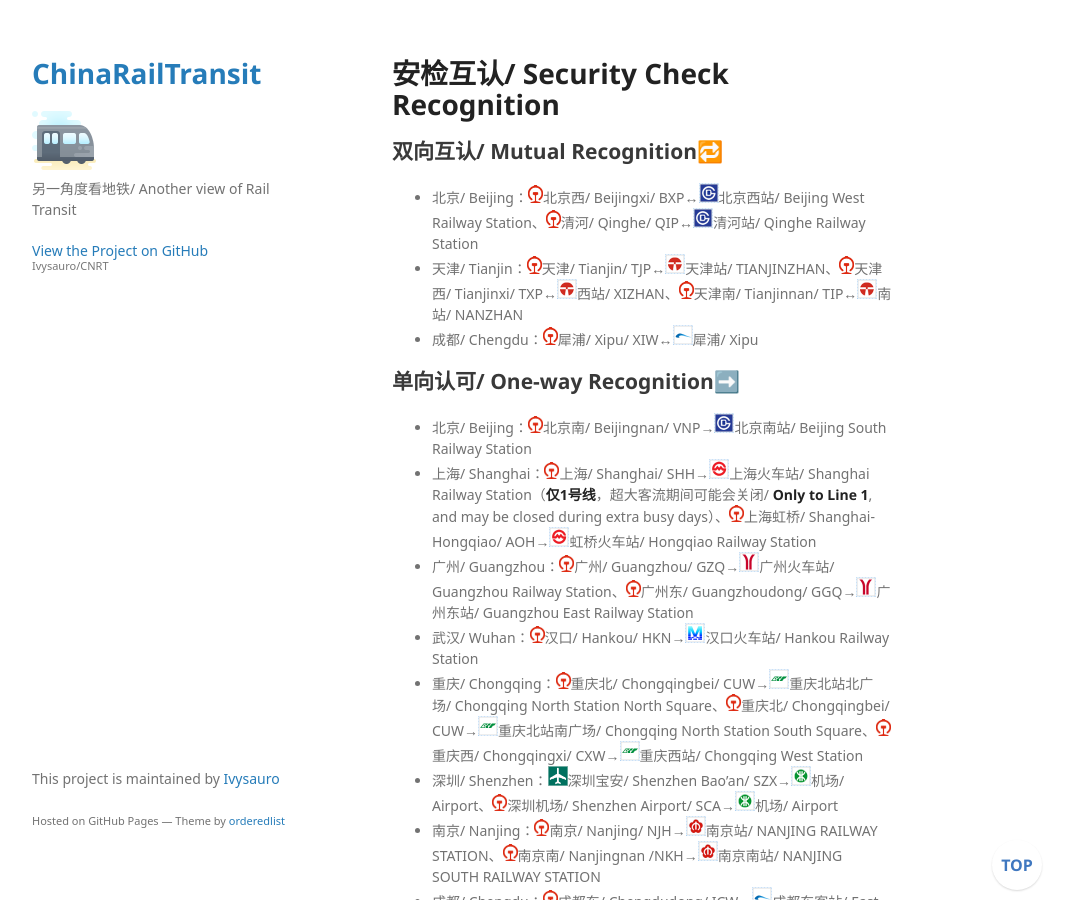
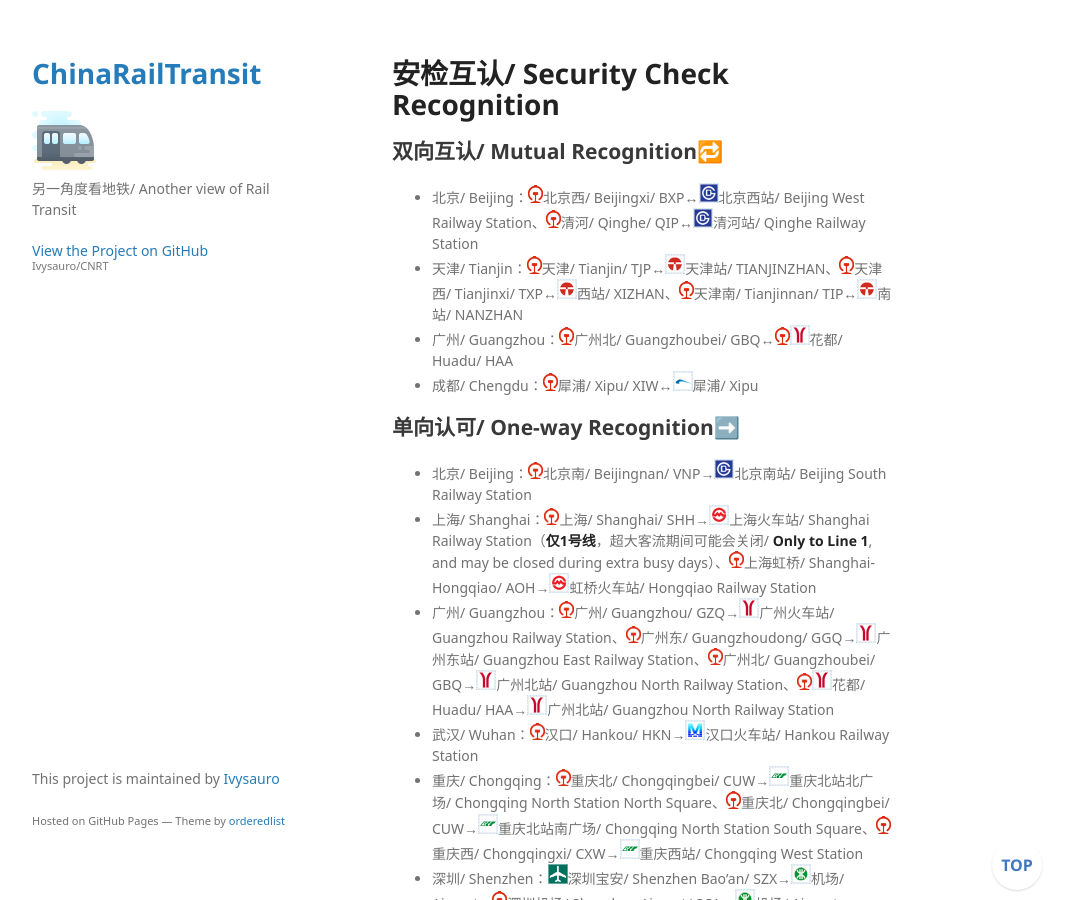
Before and after one commit to Ivysauro/CNRT, a Jekyll site: the page built from data/SecuCk.md, in a window 1280 px wide and 900 px high. Shown: the whole window, without its empty margins (178-1249 px from the left). Built offline with Jekyll 4.4.1, drawn with Linux system fonts in a browser that asks for light colours; some web fonts are replaced; our own code applies the rules of GitHub Pages for plain Markdown files; a script that is not in the unit is left out.

Commit message:
🍊更新广州数据

```diff
--- a/data/SecuCk.md
+++ b/data/SecuCk.md
@@ -4,13 +4,14 @@
 
 - 北京/ Beijing：<img src="https://raw.githubusercontent.com/Ivysauro/CNRT/master/images/CR.png" width="15" hegiht="15" alt="China Railway"/>北京西/ Beijingxi/ BXP↔<img src="https://raw.githubusercontent.com/Ivysauro/CNRT/master/images/city/bj.gif" width="20" hegiht="20"/>北京西站/ Beijing West Railway Station、<img src="https://raw.githubusercontent.com/Ivysauro/CNRT/master/images/CR.png" width="15" hegiht="15" alt="China Railway"/>清河/ Qinghe/ QIP↔<img src="https://raw.githubusercontent.com/Ivysauro/CNRT/master/images/city/bj.gif" width="20" hegiht="20"/>清河站/ Qinghe Railway Station
 - 天津/ Tianjin：<img src="https://raw.githubusercontent.com/Ivysauro/CNRT/master/images/CR.png" width="15" hegiht="15" alt="China Railway"/>天津/ Tianjin/ TJP↔<img src="https://raw.githubusercontent.com/Ivysauro/CNRT/master/images/city/tj.gif" width="20" hegiht="20"/>天津站/ TIANJINZHAN、<img src="https://raw.githubusercontent.com/Ivysauro/CNRT/master/images/CR.png" width="15" hegiht="15" alt="China Railway"/>天津西/ Tianjinxi/ TXP↔<img src="https://raw.githubusercontent.com/Ivysauro/CNRT/master/images/city/tj.gif" width="20" hegiht="20"/>西站/ XIZHAN、<img src="https://raw.githubusercontent.com/Ivysauro/CNRT/master/images/CR.png" width="15" hegiht="15" alt="China Railway"/>天津南/ Tianjinnan/ TIP↔<img src="https://raw.githubusercontent.com/Ivysauro/CNRT/master/images/city/tj.gif" width="20" hegiht="20"/>南站/ NANZHAN
+- 广州/ Guangzhou：<img src="https://raw.githubusercontent.com/Ivysauro/CNRT/master/images/CR.png" width="15" hegiht="15" alt="China Railway"/>广州北/ Guangzhoubei/ GBQ↔<img src="https://raw.githubusercontent.com/Ivysauro/CNRT/master/images/CR.png" width="15" hegiht="15" alt="China Railway"/><img src="https://raw.githubusercontent.com/Ivysauro/CNRT/master/images/city/gz.gif" width="20" hegiht="20"/>花都/ Huadu/ HAA
 - 成都/ Chengdu：<img src="https://raw.githubusercontent.com/Ivysauro/CNRT/master/images/CR.png" width="15" hegiht="15" alt="China Railway"/>犀浦/ Xipu/ XIW↔<img src="https://raw.githubusercontent.com/Ivysauro/CNRT/master/images/city/cd.gif" width="20" hegiht="20"/>犀浦/ Xipu
 
 ## 单向认可/ One-way Recognition➡️
 
 - 北京/ Beijing：<img src="https://raw.githubusercontent.com/Ivysauro/CNRT/master/images/CR.png" width="15" hegiht="15" alt="China Railway"/>北京南/ Beijingnan/ VNP→<img src="https://raw.githubusercontent.com/Ivysauro/CNRT/master/images/city/bj.gif" width="20" hegiht="20"/>北京南站/ Beijing South Railway Station
 - 上海/ Shanghai：<img src="https://raw.githubusercontent.com/Ivysauro/CNRT/master/images/CR.png" width="15" hegiht="15" alt="China Railway"/>上海/ Shanghai/ SHH→<img src="https://raw.githubusercontent.com/Ivysauro/CNRT/master/images/city/sh.gif" width="20" hegiht="20"/>上海火车站/ Shanghai Railway Station（**仅1号线**，超大客流期间可能会关闭/ **Only to Line 1**, and may be closed during extra busy days）、<img src="https://raw.githubusercontent.com/Ivysauro/CNRT/master/images/CR.png" width="15" hegiht="15" alt="China Railway"/>上海虹桥/ Shanghai-Hongqiao/ AOH→<img src="https://raw.githubusercontent.com/Ivysauro/CNRT/master/images/city/sh.gif" width="20" hegiht="20"/>虹桥火车站/ Hongqiao Railway Station
-- 广州/ Guangzhou：<img src="https://raw.githubusercontent.com/Ivysauro/CNRT/master/images/CR.png" width="15" hegiht="15" alt="China Railway"/>广州/ Guangzhou/ GZQ→<img src="https://raw.githubusercontent.com/Ivysauro/CNRT/master/images/city/gz.gif" width="20" hegiht="20"/>广州火车站/ Guangzhou Railway Station、<img src="https://raw.githubusercontent.com/Ivysauro/CNRT/master/images/CR.png" width="15" hegiht="15" alt="China Railway"/>广州东/ Guangzhoudong/ GGQ→<img src="https://raw.githubusercontent.com/Ivysauro/CNRT/master/images/city/gz.gif" width="20" hegiht="20"/>广州东站/ Guangzhou East Railway Station
+- 广州/ Guangzhou：<img src="https://raw.githubusercontent.com/Ivysauro/CNRT/master/images/CR.png" width="15" hegiht="15" alt="China Railway"/>广州/ Guangzhou/ GZQ→<img src="https://raw.githubusercontent.com/Ivysauro/CNRT/master/images/city/gz.gif" width="20" hegiht="20"/>广州火车站/ Guangzhou Railway Station、<img src="https://raw.githubusercontent.com/Ivysauro/CNRT/master/images/CR.png" width="15" hegiht="15" alt="China Railway"/>广州东/ Guangzhoudong/ GGQ→<img src="https://raw.githubusercontent.com/Ivysauro/CNRT/master/images/city/gz.gif" width="20" hegiht="20"/>广州东站/ Guangzhou East Railway Station、<img src="https://raw.githubusercontent.com/Ivysauro/CNRT/master/images/CR.png" width="15" hegiht="15" alt="China Railway"/>广州北/ Guangzhoubei/ GBQ→<img src="https://raw.githubusercontent.com/Ivysauro/CNRT/master/images/city/gz.gif" width="20" hegiht="20"/>广州北站/ Guangzhou North Railway Station、<img src="https://raw.githubusercontent.com/Ivysauro/CNRT/master/images/CR.png" width="15" hegiht="15" alt="China Railway"/><img src="https://raw.githubusercontent.com/Ivysauro/CNRT/master/images/city/gz.gif" width="20" hegiht="20"/>花都/ Huadu/ HAA→<img src="https://raw.githubusercontent.com/Ivysauro/CNRT/master/images/city/gz.gif" width="20" hegiht="20"/>广州北站/ Guangzhou North Railway Station
 - 武汉/ Wuhan：<img src="https://raw.githubusercontent.com/Ivysauro/CNRT/master/images/CR.png" width="15" hegiht="15" alt="China Railway"/>汉口/ Hankou/ HKN→<img src="https://raw.githubusercontent.com/Ivysauro/CNRT/master/images/city/wh.gif" width="20" hegiht="20"/>汉口火车站/ Hankou Railway Station
 - 重庆/ Chongqing：<img src="https://raw.githubusercontent.com/Ivysauro/CNRT/master/images/CR.png" width="15" hegiht="15" alt="China Railway"/>重庆北/ Chongqingbei/ CUW→<img src="https://raw.githubusercontent.com/Ivysauro/CNRT/master/images/city/cq.gif" width="20" hegiht="20"/>重庆北站北广场/ Chongqing North Station North Square、<img src="https://raw.githubusercontent.com/Ivysauro/CNRT/master/images/CR.png" width="15" hegiht="15" alt="China Railway"/>重庆北/ Chongqingbei/ CUW→<img src="https://raw.githubusercontent.com/Ivysauro/CNRT/master/images/city/cq.gif" width="20" hegiht="20"/>重庆北站南广场/ Chongqing North Station South Square、<img src="https://raw.githubusercontent.com/Ivysauro/CNRT/master/images/CR.png" width="15" hegiht="15" alt="China Railway"/>重庆西/ Chongqingxi/ CXW→<img src="https://raw.githubusercontent.com/Ivysauro/CNRT/master/images/city/cq.gif" width="20" hegiht="20"/>重庆西站/ Chongqing West Station
 - 深圳/ Shenzhen：<img src="https://raw.githubusercontent.com/Ivysauro/CNRT/master/images/Airport.png" width="20" hegiht="20" alt="Airport"/>深圳宝安/ Shenzhen Bao'an/ SZX→<img src="https://raw.githubusercontent.com/Ivysauro/CNRT/master/images/city/sz.gif" width="20" hegiht="20"/>机场/ Airport、<img src="https://raw.githubusercontent.com/Ivysauro/CNRT/master/images/CR.png" width="15" hegiht="15" alt="China Railway"/>深圳机场/ Shenzhen Airport/ SCA→<img src="https://raw.githubusercontent.com/Ivysauro/CNRT/master/images/city/sz.gif" width="20" hegiht="20"/>机场/ Airport
```
